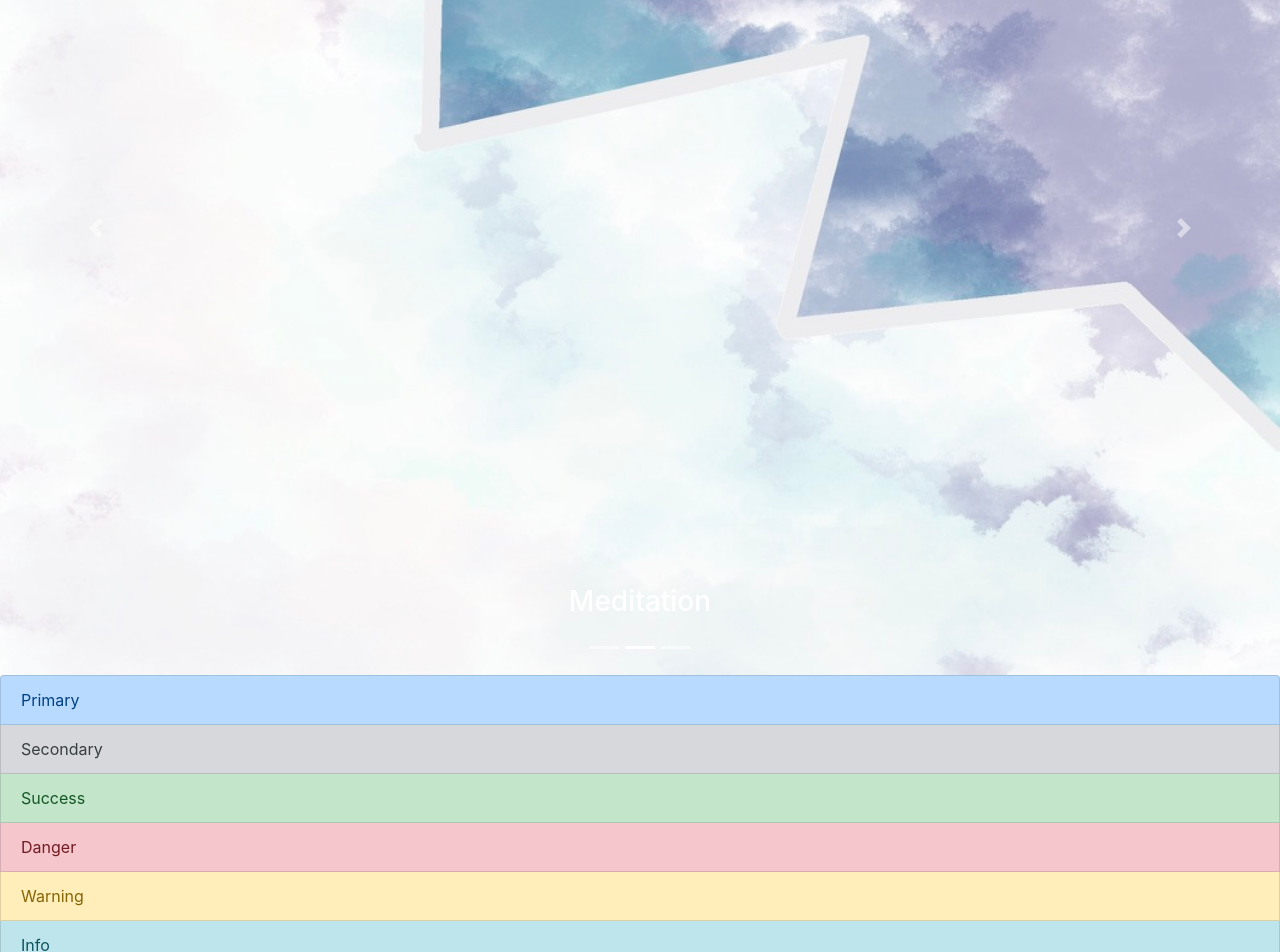
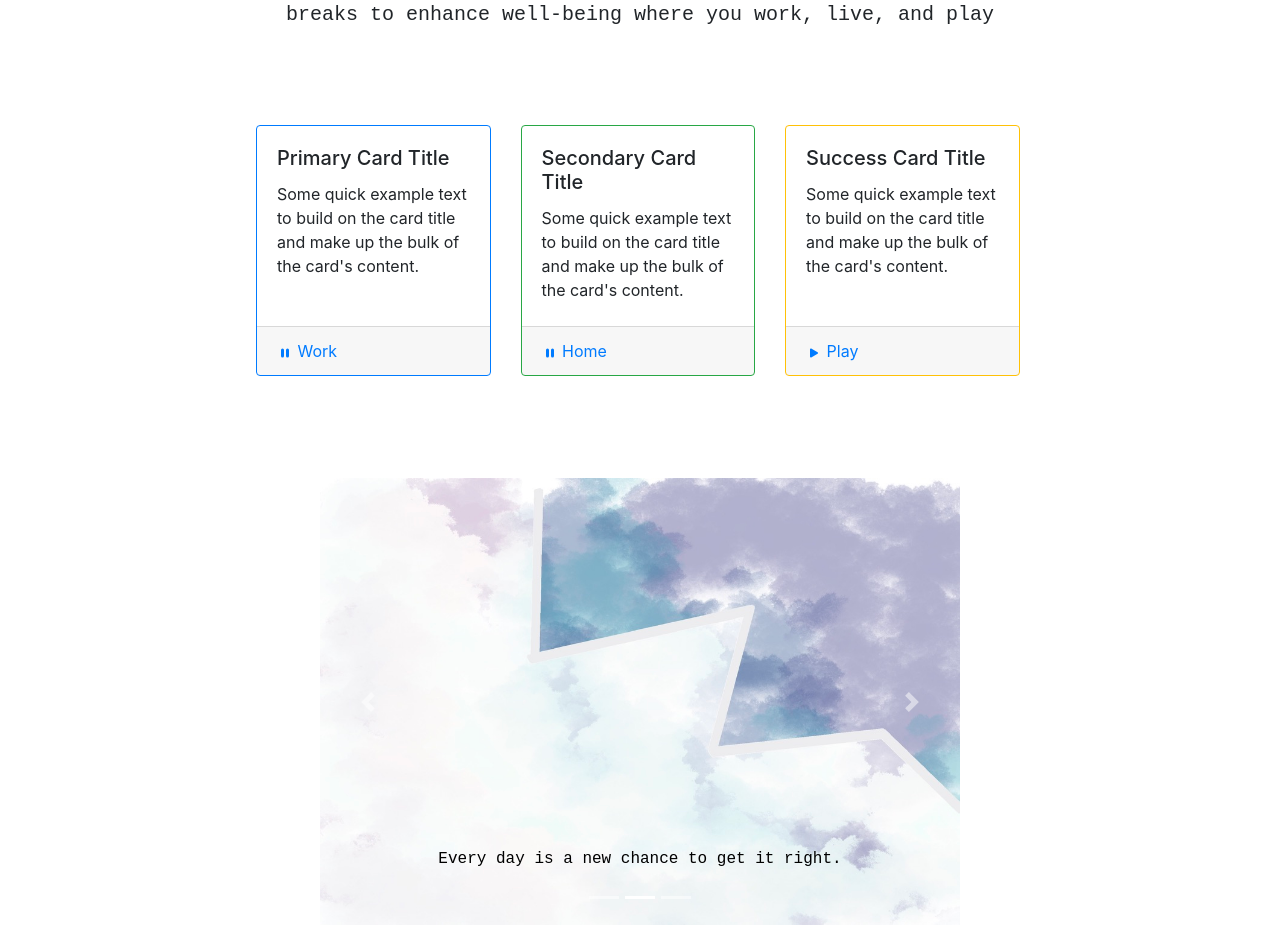
Before and after one commit to arrayinc/react-blog-lindly-lyttle, a React (Create React App) app: page / in a window 1280 px wide. Shown: the part 300-1252 px from the top of the page. Built offline with nearby package versions, Linux system fonts and the light colour scheme.

Commit message:
homepage and blog page styling.

```diff
--- a/src/App.js
+++ b/src/App.js
@@ -9,9 +9,11 @@ import 'bootstrap/dist/css/bootstrap.min.css';
 import HomePage from './pages/HomePage';
 import AboutPage from './pages/AboutPage';
 import ContactPage from './pages/ContactPage';
-import WorkBreak from './pages/WorkBreakPage';
+import WorkBreak from './pages/WorkBreakHomePage';
 import HomeBreak from './pages/HomeBreakPage';
 import PlayBreak from './pages/PlayBreakPage';
+
+import WBMorningRitual from './pages/WorkBreakMorningRitual';
 
 import AuthorInfo from './pages/AuthorInfo' ;
 
@@ -31,6 +33,7 @@ function App() {
           <Route path="/workbreak" component={WorkBreak} />
           <Route path="/homebreak" component={HomeBreak} />
           <Route path="/playbreak" component={PlayBreak} />
+          <Route path="/workbreakmorningritual" component={WBMorningRitual} />
           <Route path="/about" render={(props) => (
             <AboutPage AuthorInfo={AuthorInfo} {...props}/>
           )} />
--- a/src/components/carousel.jsx
+++ b/src/components/carousel.jsx
@@ -8,11 +8,11 @@ export class CarouselPhotos extends Component {
   render() {
     return (
       <div>
-        <Carousel>
+        <Carousel className="carousel">
           <Carousel.Item>
             <img className="d-block w-100" src={PhotoOne} alt="First slide" />
-            <Carousel.Caption>
-              <h3>Mindfulness</h3>
+            <Carousel.Caption className="carousel-caption">
+              <h6>I can accomplish hard things.</h6>
               <p></p>
             </Carousel.Caption>
           </Carousel.Item>
@@ -20,7 +20,7 @@ export class CarouselPhotos extends Component {
             <img className="d-block w-100" src={PhotoTwo} alt="Second slide" />
 
             <Carousel.Caption>
-              <h3>Meditation</h3>
+              <h6>Every day is a new chance to get it right.</h6>
               <p></p>
             </Carousel.Caption>
           </Carousel.Item>
@@ -28,7 +28,7 @@ export class CarouselPhotos extends Component {
             <img className="d-block w-100" src={PhotoThree} alt="Third slide" />
 
             <Carousel.Caption>
-              <h3>Grounding</h3>
+              <h6>I am grounded in the here and now.</h6>
               <p></p>
             </Carousel.Caption>
           </Carousel.Item>
--- /dev/null
+++ b/src/components/homepagecards.jsx
@@ -0,0 +1,76 @@
+import React, { Component } from "react";
+import { Card, CardDeck } from "react-bootstrap";
+import { Link } from "react-router-dom";
+import { BackgroundPhoto } from "../images/WorkBreakPage/workbreakblog2.jpg";
+import {
+  PauseFill,
+  PlayFill,
+  CalendarEvent,
+  House,
+  CloudMinus,
+} from "react-bootstrap-icons";
+
+export class HomepageCards extends Component {
+  render() {
+    return (
+      <>
+        <CardDeck className="card-deck">
+          <Card
+            border="primary"
+            className="card-image"
+            style={{
+              width: "10rem",
+            }}
+          >
+            <Card.Body>
+              <Card.Title>Primary Card Title</Card.Title>
+              <Card.Text>
+                Some quick example text to build on the card title and make up
+                the bulk of the card's content.
+              </Card.Text>
+            </Card.Body>
+            <Link to="/workbreak">
+              <Card.Footer>
+                <PauseFill /> Work
+              </Card.Footer>
+            </Link>
+          </Card>
+          <br />
+
+          <Card border="success" style={{ width: "10rem" }}>
+            <Card.Body>
+              <Card.Title>Secondary Card Title</Card.Title>
+              <Card.Text>
+                Some quick example text to build on the card title and make up
+                the bulk of the card's content.
+              </Card.Text>
+            </Card.Body>
+            <Link to="/homebreak">
+              <Card.Footer>
+                <PauseFill /> Home
+              </Card.Footer>
+            </Link>
+          </Card>
+          <br />
+
+          <Card border="warning" style={{ width: "10rem" }}>
+            <Card.Body>
+              <Card.Title>Success Card Title</Card.Title>
+              <Card.Text>
+                Some quick example text to build on the card title and make up
+                the bulk of the card's content.
+              </Card.Text>
+            </Card.Body>
+            <Link to="/playbreak">
+              <Card.Footer>
+                <PlayFill /> Play
+              </Card.Footer>
+            </Link>
+          </Card>
+          <br />
+        </CardDeck>
+      </>
+    );
+  }
+}
+export default HomepageCards;
--- a/src/components/listgroup.jsx
+++ /dev/null
@@ -1,44 +0,0 @@
-import React, { Component } from "react";
-import { ListGroup } from "react-bootstrap";
-import { Link } from "react-router-dom";
-import {
-  PauseFill,
-  PlayFill,
-  CalendarEvent,
-  House,
-  CloudMinus,
-} from "react-bootstrap-icons";
-
-export class HomePageList extends Component {
-  render() {
-    return (
-      <div>
-        <ListGroup className="list-group">
-          <ListGroup.Item variant="primary">Primary</ListGroup.Item>
-          <ListGroup.Item action variant="secondary">
-            Secondary
-          </ListGroup.Item>
-          <ListGroup.Item action variant="success">
-            Success
-          </ListGroup.Item>
-          <ListGroup.Item action variant="danger">
-            Danger
-          </ListGroup.Item>
-          <ListGroup.Item action variant="warning">
-            Warning
-          </ListGroup.Item>
-          <ListGroup.Item action variant="info">
-            Info
-          </ListGroup.Item>
-          <ListGroup.Item action variant="light">
-            Light
-          </ListGroup.Item>
-          <ListGroup.Item action variant="dark">
-            Dark
-          </ListGroup.Item>
-        </ListGroup>
-      </div>
-    );
-  }
-}
-export default HomePageList;
--- a/src/index.css
+++ b/src/index.css
@@ -73,11 +73,6 @@ code {
   margin-left: 20%;
 }
 
-h1 {
-  text-align: center;
-  /* padding-top: 5%; */
-}
-
 h6 {
   text-align: center;
   font-family: "Courier New", Courier, monospace;
@@ -103,6 +98,13 @@ h6 {
   width: 50%;
   height: 500px;
   margin-left: 26%;
+  margin-top: 5%;
+}
+
+.card-icons {
+  color: white;
+  font-size: 5em;
+  margin-top: 7%;
 }
 
 .card-body {
@@ -117,11 +119,7 @@ h1 {
 h6 {
   text-align: center;
   font-family: "Courier New", Courier, monospace;
-}
-
-.blog-author {
-  text-align: center;
-  font-family: Georgia, 'Times New Roman', Times, serif;
+  margin-top: -10%;
 }
 
 .work-break-photo {
@@ -135,8 +133,21 @@ h6 {
   opacity: 50%;
 }
 
-.cards-in-blogs {
-  display: inline-block;
+.blog-title {
+  text-align: center;
+  font-size: 2em;
+  margin-top: 5%;
+  font-family: Georgia, 'Times New Roman', Times, serif;
+}
+
+.blog-author {
+  text-align: center;
+  font-family: Georgia, 'Times New Roman', Times, serif;
+}
+
+.blog-text {
+  margin-top: 2%;
+  text-align: center;
 }
 
 /* Contact Page */
@@ -176,25 +187,35 @@ h6 {
 
 /* HomePage */
 /* Carousel */
-.carousel-caption {
-  color: blue;
+.carousel {
+  margin-top: 5%;
+  margin-left: 25%;
+  width: 50%;
+
+}
+h1 {
+  text-align: center;
+  padding-top: 7%;
+  padding-bottom: 1%;
 }
 
-.card-icons {
-  align-self: center;
-  margin-top: 10%;
-  font-size: 5em;
-  color: grey;
+h5 {
+  text-align: center;
+  font-family: 'Courier New', Courier, monospace;
+  font-size: 2em;
+  padding-bottom: 7%;
 }
 
-.text-muted {
-  margin-left: 35%;
+h6 {
+  color: black;
+  font-family: 'Courier New', Courier, monospace;
 }
 
-.card {
-  display: flex;
-  flex-direction: row;
-  flex: 1;
+.card-deck {
+  width: 90%;
+  padding-left: 20%;
+  padding-right: 8%;
+  padding-bottom: 3%;
 }
 
 .author {
--- a/src/pages/HomePage.js
+++ b/src/pages/HomePage.js
@@ -1,13 +1,17 @@
 import React from 'react';
 import { CarouselPhotos } from '../components/carousel';
-import { HomePageList } from '../components/listgroup';
+import { HomepageCards } from '../components/homepagecards';
+import { PauseFill } from "react-bootstrap-icons";
 
 
 function HomePage() {
   return (
     <div>
+      <h1>When Life Could Use a <PauseFill /> Button</h1>
+      <h5>breaks to enhance well-being where you work, live, and play</h5>
+      <HomepageCards />
       <CarouselPhotos />
-      <HomePageList />
+
     </div>
   );
 }
--- /dev/null
+++ b/src/pages/WorkBreakHomePage.js
@@ -0,0 +1,51 @@
+import React from 'react';
+import { Badge, Alert } from "react-bootstrap";
+import BackgroundPhoto from "../images/WorkBreakPage/workbreakblog2.jpg";
+import { PauseFill, Sun } from "react-bootstrap-icons";
+import { Link } from "react-router-dom";
+
+function WorkBreak() {
+  return (
+    <>
+      <Alert className="blog-page-alert" variant='secondary'>
+        Work BREAK&nbsp; |&nbsp;&nbsp;<Link to="/WorkBreakMorningRitual">Morning Ritual</Link>&nbsp;&nbsp;&nbsp;&nbsp;Meditation&nbsp;&nbsp;&nbsp;&nbsp;Affirmations&nbsp;&nbsp;&nbsp;&nbsp;Journaling&nbsp;&nbsp;&nbsp;&nbsp;Healthy recipes&nbsp;&nbsp;&nbsp;&nbsp;Well-being at work
+  </Alert>
+      <h1>Choose Your Work Break <PauseFill /></h1>
+      <div>
+        <div class="card-columns">
+          <div class="card bg-primary">
+            <div class="card-body text-center">
+              <Link to="/workbreakmorningritual"><p class="card-text">Morning Ritual</p></Link><Sun className="card-icons" />
+            </div>
+          </div>
+          <div class="card bg-warning">
+            <div class="card-body text-center">
+              <p class="card-text">Meditation</p>
+            </div>
+          </div>
+          <div class="card bg-success">
+            <div class="card-body text-center">
+              <p class="card-text">Affirmations</p>
+            </div>
+          </div>
+          <div class="card bg-danger">
+            <div class="card-body text-center">
+              <p class="card-text">Journaling</p>
+            </div>
+          </div>
+          <div class="card bg-light">
+            <div class="card-body text-center">
+              <p class="card-text">Healthy Recipes</p>
+            </div>
+          </div>
+          <div class="card bg-info">
+            <div class="card-body text-center">
+              <p class="card-text">Well-being at Work</p>
+            </div>
+          </div>
+        </div>
+      </div>
+    </>
+  );
+}
+export default WorkBreak;
--- /dev/null
+++ b/src/pages/WorkBreakMorningRitual.js
@@ -0,0 +1,24 @@
+import React from 'react';
+import { Badge, Alert } from "react-bootstrap";
+import BackgroundPhoto from "../images/WorkBreakPage/workbreakblog2.jpg";
+import { Facebook, Twitter, Instagram, FilePersonFill, Calendar } from "react-bootstrap-icons";
+import { Link } from "react-router-dom";
+
+function WBMorningRitual() {
+  return (
+    <>
+      <div>
+        <Alert className="blog-page-alert" variant='secondary'>
+        <Link to="/workbreak">Work BREAK&nbsp;</Link> |&nbsp;&nbsp;Morning Ritual&nbsp;&nbsp;&nbsp;&nbsp;Meditation&nbsp;&nbsp;&nbsp;&nbsp;Affirmations&nbsp;&nbsp;&nbsp;&nbsp;Journaling&nbsp;&nbsp;&nbsp;&nbsp;Healthy recipes&nbsp;&nbsp;&nbsp;&nbsp;Well-being at work
+  </Alert>
+        <div className="blog-title">A Work Morning Ritual</div>
+        <br />
+        <div className="blog-author">Authored By  <Badge pill variant="primary">Billy Bob</Badge>  <FilePersonFill /></div>
+        <br /><h6><Calendar /> Sun Mar 28, 2021</h6><h6> 3 min read | <Facebook /> <Twitter /> <Instagram /></h6>
+        <img className="work-break-photo" src={BackgroundPhoto} alt="First slide" />
+      </div>
+      <div className="blog-text">It is really important to have a morning ritual</div>
+      </>
+      );
+}
+export default WBMorningRitual;
--- a/src/pages/WorkBreakPage.js
+++ /dev/null
@@ -1,54 +0,0 @@
-import React from 'react';
-import { Card, Badge, Alert } from "react-bootstrap";
-import BackgroundPhoto from "../images/WorkBreakPage/workbreakblog2.jpg";
-import { Facebook, Twitter, Instagram, FilePersonFill, Calendar } from "react-bootstrap-icons";
-
-function WorkBreak() {
-  return (
-    <>
-      <Alert className="blog-page-alert" variant='secondary'>
-        Work BREAK&nbsp; |&nbsp;&nbsp;Morning Ritual&nbsp;&nbsp;&nbsp;&nbsp;Meditation&nbsp;&nbsp;&nbsp;&nbsp;Affirmations&nbsp;&nbsp;&nbsp;&nbsp;Journaling&nbsp;&nbsp;&nbsp;&nbsp;Healthy recipes&nbsp;&nbsp;&nbsp;&nbsp;Well-being at work
-  </Alert>
-      <h1>Work Break Blog Title</h1>
-      <br />
-      <h5 className="blog-author">Authored By  <Badge pill variant="primary">Billy Bob</Badge>  <FilePersonFill /></h5>
-      <br /><h6><Calendar /> Sun Mar 28, 2021</h6><h6> 3 min read | <Facebook /> <Twitter /> <Instagram /></h6>
-      <img className="work-break-photo" src={BackgroundPhoto} alt="First slide" />
-      <div>
-        <div class="card-columns">
-          <div class="card bg-primary">
-            <div class="card-body text-center">
-              <p class="card-text">Some text inside the first card</p>
-            </div>
-          </div>
-          <div class="card bg-warning">
-            <div class="card-body text-center">
-              <p class="card-text">Some text inside the second card</p>
-            </div>
-          </div>
-          <div class="card bg-success">
-            <div class="card-body text-center">
-              <p class="card-text">Some text inside the third card</p>
-            </div>
-          </div>
-          <div class="card bg-danger">
-            <div class="card-body text-center">
-              <p class="card-text">Some text inside the fourth card</p>
-            </div>
-          </div>
-          <div class="card bg-light">
-            <div class="card-body text-center">
-              <p class="card-text">Some text inside the fifth card</p>
-            </div>
-          </div>
-          <div class="card bg-info">
-            <div class="card-body text-center">
-              <p class="card-text">Some text inside the sixth card</p>
-            </div>
-          </div>
-        </div>
-      </div>
-    </>
-  );
-}
-export default WorkBreak;
```
